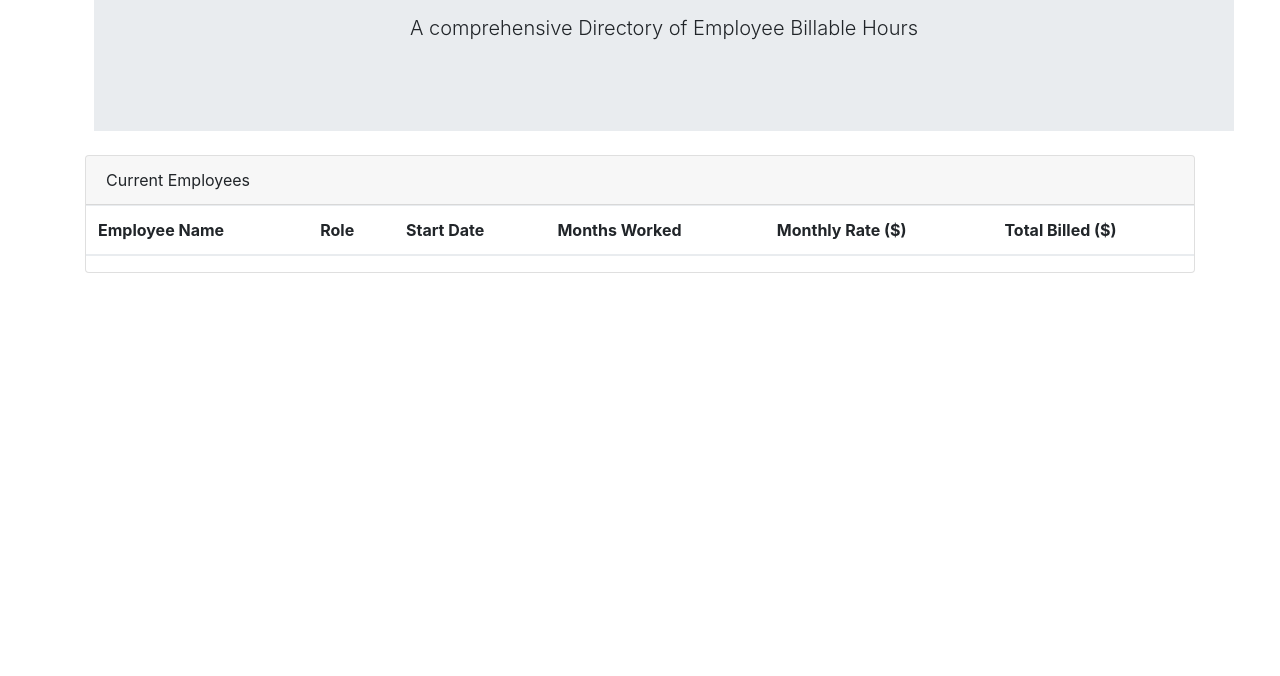
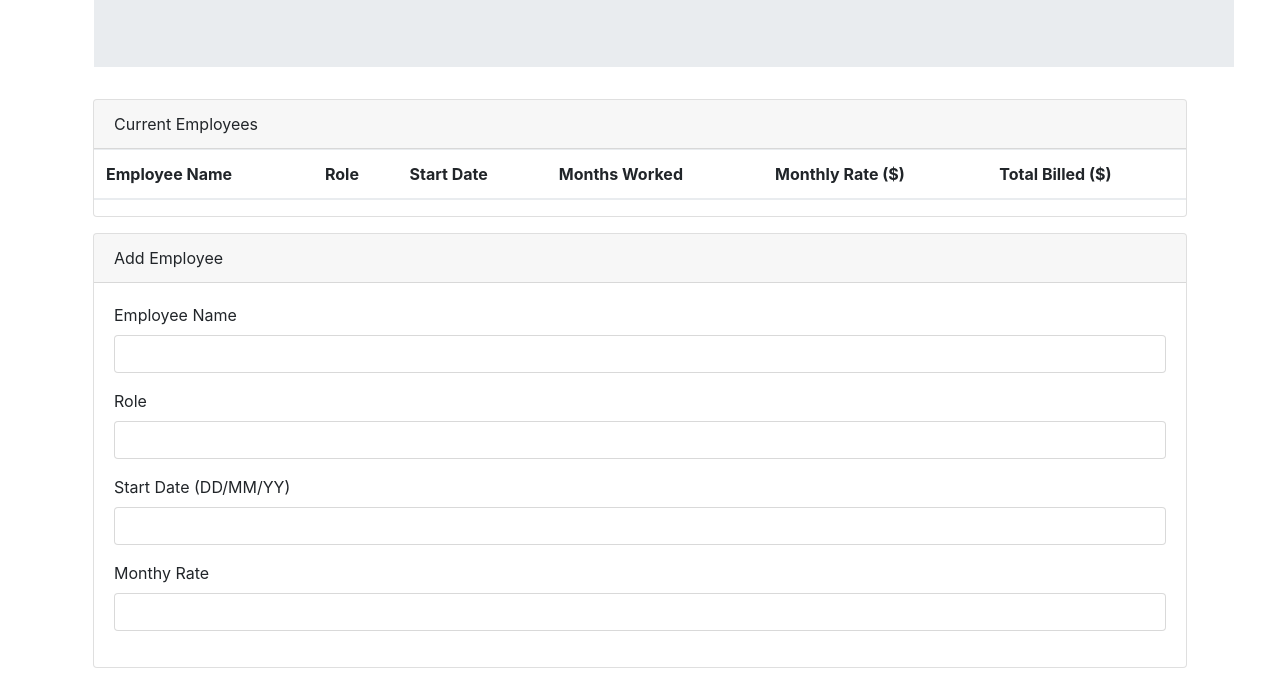
Before and after one commit to ovieh/EDM-Team2, a plain HTML site: page index.html in a window 1280 px wide. Shown: the part 218-894 px from the top of the page. Before the commit the page ends 800 px from the top, so only its background shows below. Drawn offline with nearby package versions, Linux system fonts and the light colour scheme.

Commit message:
finished basic HTML

```diff
--- a/index.html
+++ b/index.html
@@ -10,14 +10,14 @@
 		<div class="row">
 			<div class="jumbotron jumbotron-fluid col-md-12 m-4">
 				<div class="container">
-					<h1 class="display-3 p-4 text-center">Employee Data Management</h1>
-					<p class="lead p-2 text-center">A comprehensive Directory of Employee Billable Hours</p>
+					<h1 class="display-3 text-center">Employee Data Management</h1>
+					<p class="lead text-center">A comprehensive Directory of Employee Billable Hours</p>
 				</div>
 			</div>
 		</div>
 		<div class="row">
 			<div class="col-md-12">
-				<div class="card">
+				<div class="card m-2">
 					<div class="card-header">
 						Current Employees
 					</div>
@@ -41,6 +41,36 @@
 				</div>
 			</div>
 		</div>
+		<div class="row">
+			<div class="col-md-12">
+				<div class="card m-2">
+					<div class="card-header">
+						Add Employee
+					</div>
+					<div class="card-body">
+						<form>
+							<div class="form-group">
+								<label class="form-control-label">Employee Name</label>
+								<input type="text" class="form-control" id="name-input">
+							</div>
+							<div class="form-group">
+								<label class="form-control-label">Role</label>
+								<input type="text" class="form-control" id="role-input">
+							</div>
+							<div class="form-group">
+								<label class="form-control-label">Start Date (DD/MM/YY)</label>
+								<input type="text" class="form-control" id="date-input">
+							</div>
+							<div class="form-group">
+								<label class="form-control-label">Monthy Rate</label>
+								<input type="text" class="form-control" id="rate-input">
+							</div>
+						</form>
+					</div>
+
+				</div>
+			</div>
+		</div>
 	</div>
 </body>
 </html>
```
